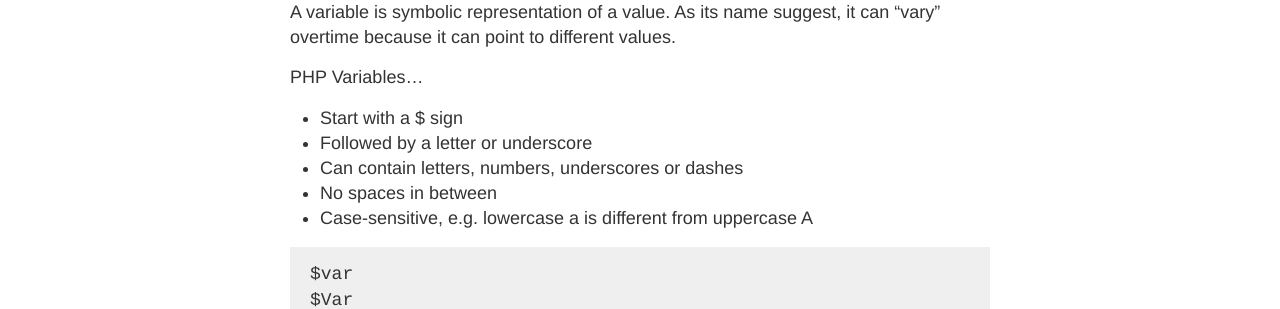
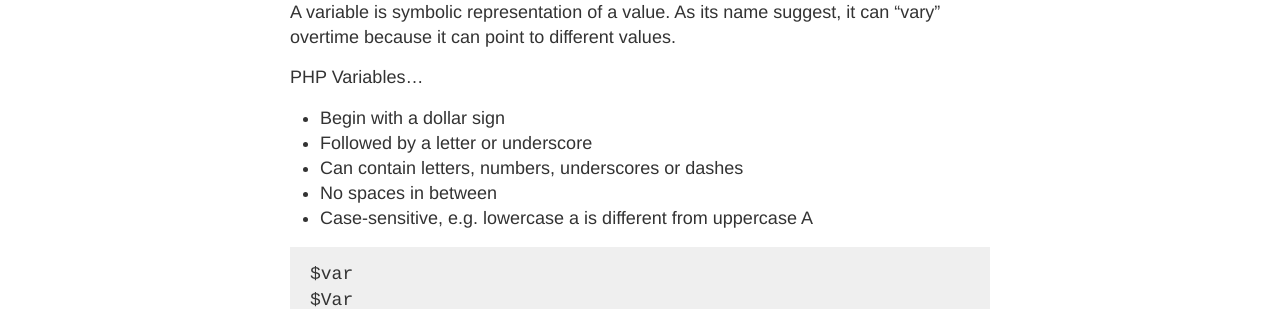
Before and after one commit to kennyalmendral/kennyalmendral.github.io, a Jekyll site: the page built from _posts/2018-07-24-php-variables.md, in a window 1280 px wide. Shown: the part 218-527 px from the top of the page. Built offline with Jekyll 4.4.1, drawn with Linux system fonts in a browser that asks for light colours.

Commit message:
Update 2018-07-24-php-variables.md

```diff
--- a/_posts/2018-07-24-php-variables.md
+++ b/_posts/2018-07-24-php-variables.md
@@ -7,7 +7,7 @@
 
 PHP Variables...
 
-+ Start with a $ sign
++ Begin with a dollar sign
 + Followed by a letter or underscore
 + Can contain letters, numbers, underscores or dashes
 + No spaces in between
```
